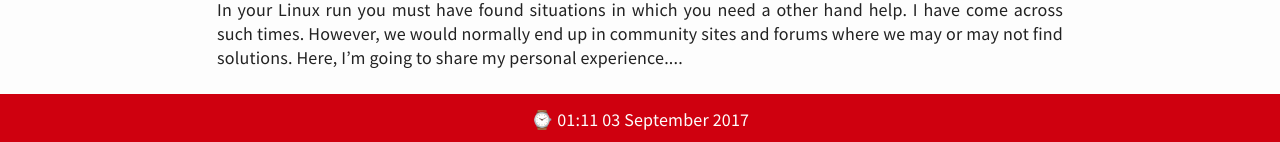
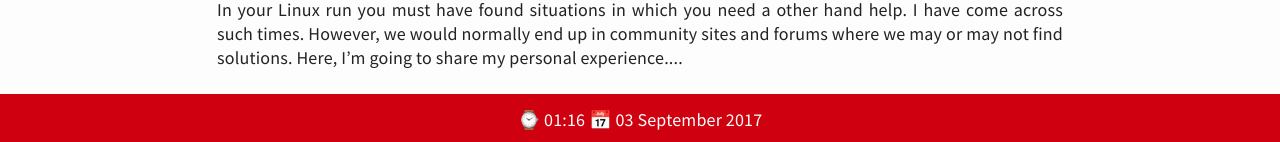
Before and after one commit to shonry271192/-, a Jekyll site: the page built from index.html, in a window 1280 px wide. Shown: the part 1670-1812 px from the top of the page. Built offline with Jekyll 4.4.1, drawn with Linux system fonts in a browser that asks for light colours; the list of posts is cut into pages by our own code.

Commit message:
updated site

```diff
--- a/_includes/footer.html
+++ b/_includes/footer.html
@@ -1 +1 @@
-<footer><span> ⌚ 01:11 03 September 2017 </span></footer>
+<footer><span> ⌚ 01:16 &#128197 03 September 2017 </span></footer>
```
